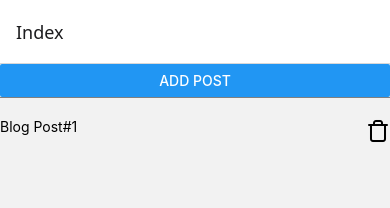
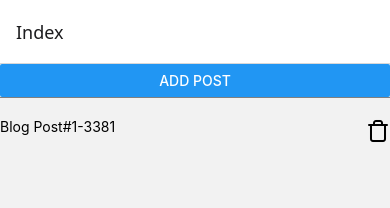
Before and after one commit to LeenAlnimer/BlogApp, a React Native app: screen /Index in a window 390 px wide. Both pictures are taken after a click on the button "ADD POST". Shown: the top 208 px of the page. Built offline with nearby package versions, Linux system fonts and the light colour scheme.

Commit message:
Deleting Posts

```diff
--- a/src/context/BlogContext.js
+++ b/src/context/BlogContext.js
@@ -3,7 +3,13 @@ import createDataContext from "./createDataContext";
 const blogReducer = (state, action) => {
   switch (action.type) {
     case "add_blogpost":
-      return [...state, { title: `Blog Post#${state.length + 1}` }];
+      return [
+        ...state,
+        {
+          id: Math.floor(Math.random() * 9999),
+          title: `Blog Post#${state.length + 1}`,
+        },
+      ];
     default:
       return state;
   }
--- a/src/screens/IndexScreen.js
+++ b/src/screens/IndexScreen.js
@@ -1,5 +1,12 @@
 import React, { useContext } from "react";
-import { View, Text, StyleSheet, FlatList, Button } from "react-native";
+import {
+  View,
+  Text,
+  StyleSheet,
+  FlatList,
+  Button,
+  TouchableOpacity,
+} from "react-native";
 import { Context } from "../context/BlogContext";
 import Feather from "@expo/vector-icons/Feather";
 
@@ -14,8 +21,12 @@ const IndexScreen = () => {
         renderItem={({ item }) => {
           return (
             <View style={styles.row}>
-              <Text>{item.title}</Text>
-              <Feather style={styles.icon} name="trash" />
+              <Text>
+                {item.title}-{item.id}
+              </Text>
+              <TouchableOpacity onPress={() => console.log(item)}>
+                <Feather style={styles.icon} name="trash" />
+              </TouchableOpacity>
             </View>
           );
         }}
```
